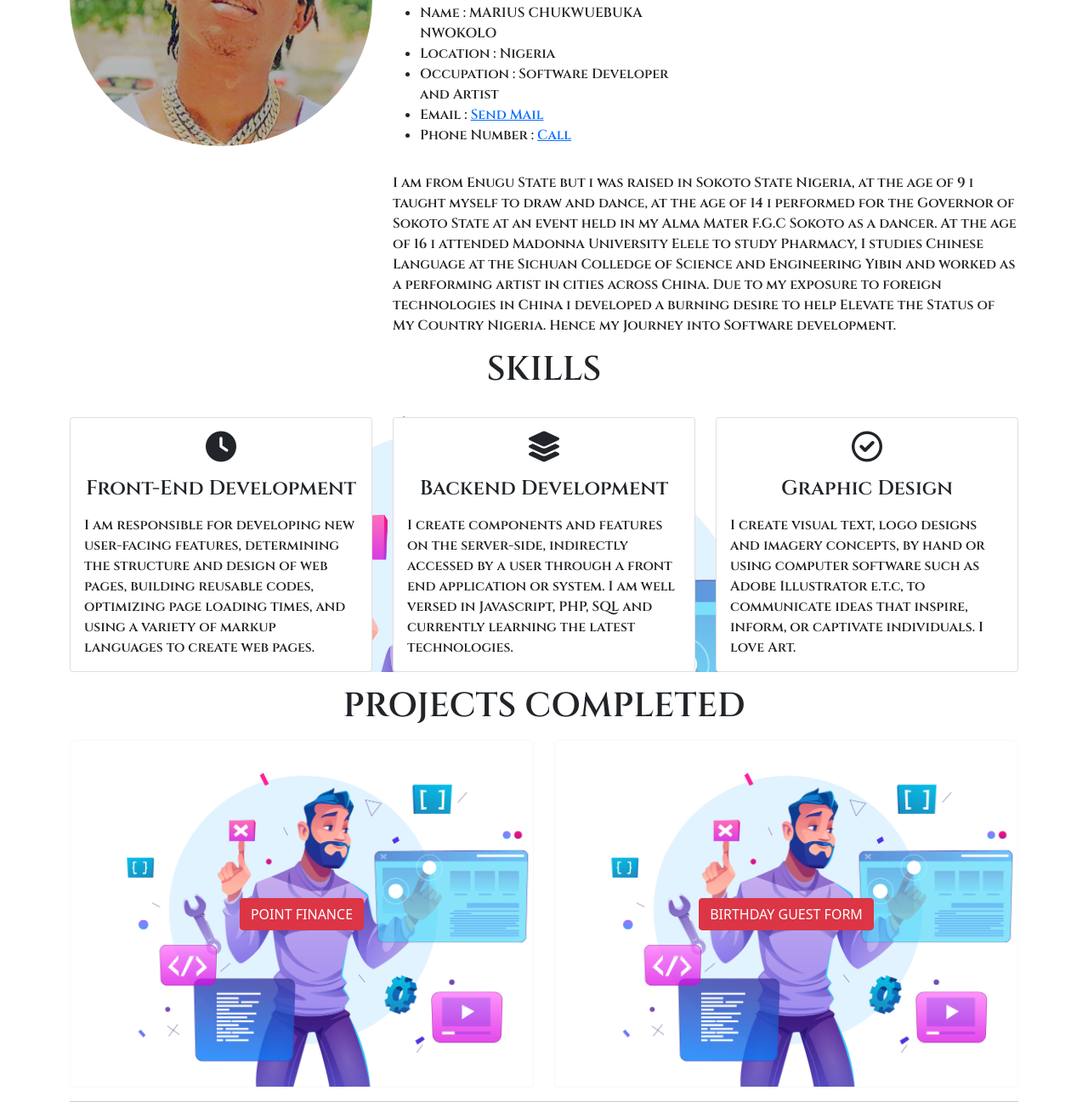
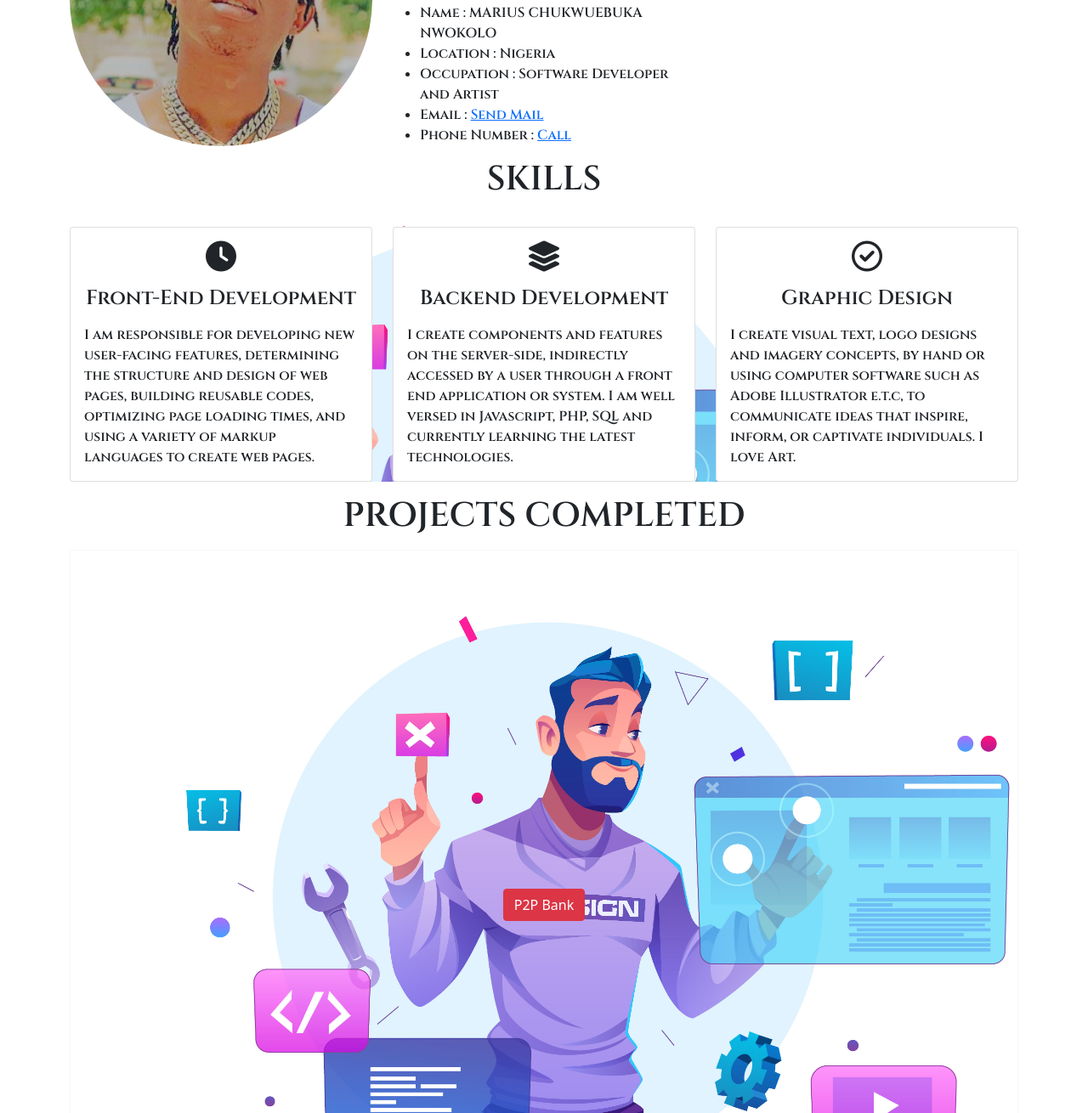
Before and after one commit to Goldmyn/MARIUS_PORTFOLIO, a plain HTML site: page index.html in a window 1280 px wide. Shown: the part 1093-2403 px from the top of the page at 85% size. Drawn offline with Linux system fonts and the light colour scheme.

Commit message:
Update index.html

```diff
--- a/index.html
+++ b/index.html
@@ -92,16 +92,6 @@
                             </ul>
                         </div>
                     </div>
-                    <div class="row mt-3">
-                        <p class="txt flt">I am from Enugu State but i was raised in Sokoto State Nigeria, at the age of 9 i taught myself to draw and dance, at the age of 14 i performed
-                                          for the Governor of Sokoto State at an event held in my Alma Mater F.G.C Sokoto as a dancer. At the age of 16 i attended
-                                          Madonna University Elele to study Pharmacy, I studies Chinese Language at the Sichuan Colledge of Science and Engineering Yibin and
-                                          worked as a performing artist in cities across China.
-                                          Due to my exposure to foreign technologies in China i developed a burning desire
-                                          to help Elevate the Status of My Country Nigeria. Hence my Journey into Software development.
-
-                        </p>
-                    </div>
                 </div>
             </div>
     </section>
@@ -160,6 +150,14 @@
       </div>
 
    <div  class="row">
+    <div class="col-sm-12">
+      <div class="proimg ratio ratio-4x3">
+        <button  class="btn btn-light"><a class="text-decoration-none" href="https://p2pbank.onrender.com/"><input type="button" class="btn btn-danger" value="P2P Bank"> </a></button>
+      </div>
+    </div>
+   </div>
+   <hr>
+   <div  class="row">
     <div class="col-sm-6">
       <div class="proimg ratio ratio-4x3">
         <button  class="btn btn-light"><a class="text-decoration-none" href="https://goldmyn.github.io/POINT-FINANCE/"><input type="button" class="btn btn-danger" value="POINT FINANCE"> </a></button>
```
